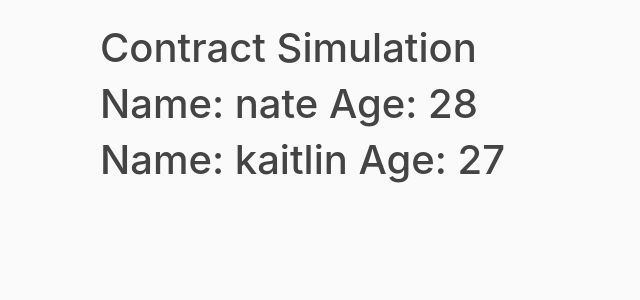
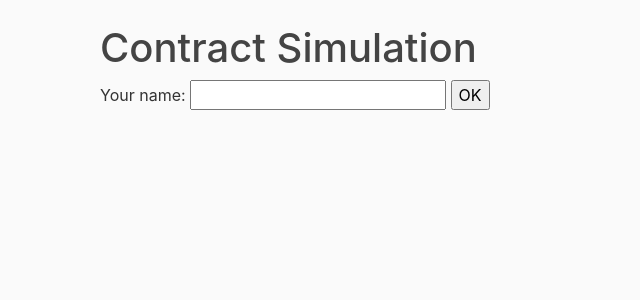
Before and after one commit to njmaeys/simulation_as_a_service, a Django app: page /contract_simulation/ in a window 1280 px wide. Shown: the part 56-356 px from the top of the page, without its empty margins (0-640 px from the left). Run offline with Django 3.2, Linux system fonts and the light colour scheme; some libraries are stand-ins or nearby versions.

Commit message:
trying to figure out how to use input data from forms to run other things

```diff
--- a/simulation_as_a_service/contract_simulation/templates/contract_simulation/simulationHome.html
+++ b/simulation_as_a_service/contract_simulation/templates/contract_simulation/simulationHome.html
@@ -1,7 +1,11 @@
 {% extends "simulation_as_a_service/base.html" %}
 {% block content %}
     <h1>Contract Simulation</h1>
-    {% for p in people %}
-    <h1>Name: {{ p.name }} Age: {{ p.age }}</h1>
-    {% endfor %}
+
+    <form action="/your-name/" method="post">
+        <label for="your_name">Your name: </label>
+        <input id="your_name" type="text" name="your_name" value="{{ current_name }}">
+        <input type="submit" value="OK">
+    </form>
+
 {% endblock content %}
--- a/simulation_as_a_service/contract_simulation/views.py
+++ b/simulation_as_a_service/contract_simulation/views.py
@@ -5,14 +5,9 @@ from .src.dummyData import *
 
 def index(request):
 
-    context = {
-            'people': someData(),
-        }
-
     returnVal = render(
             request,
             'contract_simulation/simulationHome.html',
-            context
         )
 
     return returnVal
--- a/simulation_as_a_service/simulation_as_a_service/templates/simulation_as_a_service/simulationAsAServiceHome.html
+++ b/simulation_as_a_service/simulation_as_a_service/templates/simulation_as_a_service/simulationAsAServiceHome.html
@@ -1,4 +1,5 @@
 {% extends "simulation_as_a_service/base.html" %}
 {% block content %}
-    <h1>Simulation As A Service</h1>
+    <h1>VeriShip Simulation Services</h1>
+    <p>Some fluff about what this tool is...</p>
 {% endblock content %}
```
Also changed, not shown: simulation_as_a_service/contract_simulation/templates/contract_simulation/ranSimulation.html (added, +11 -0 lines).
